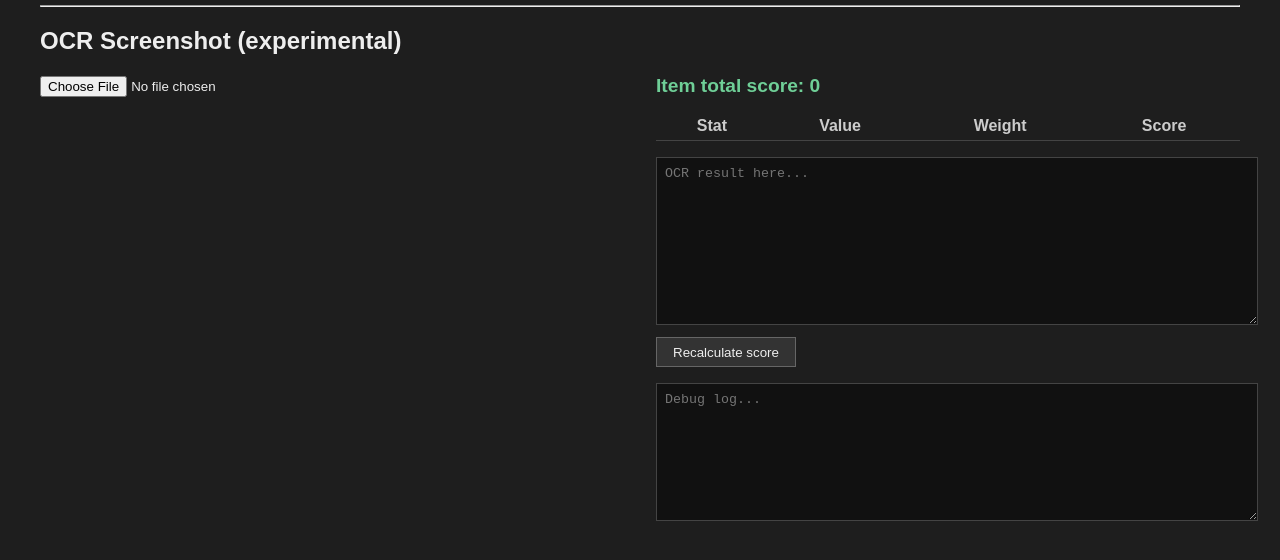
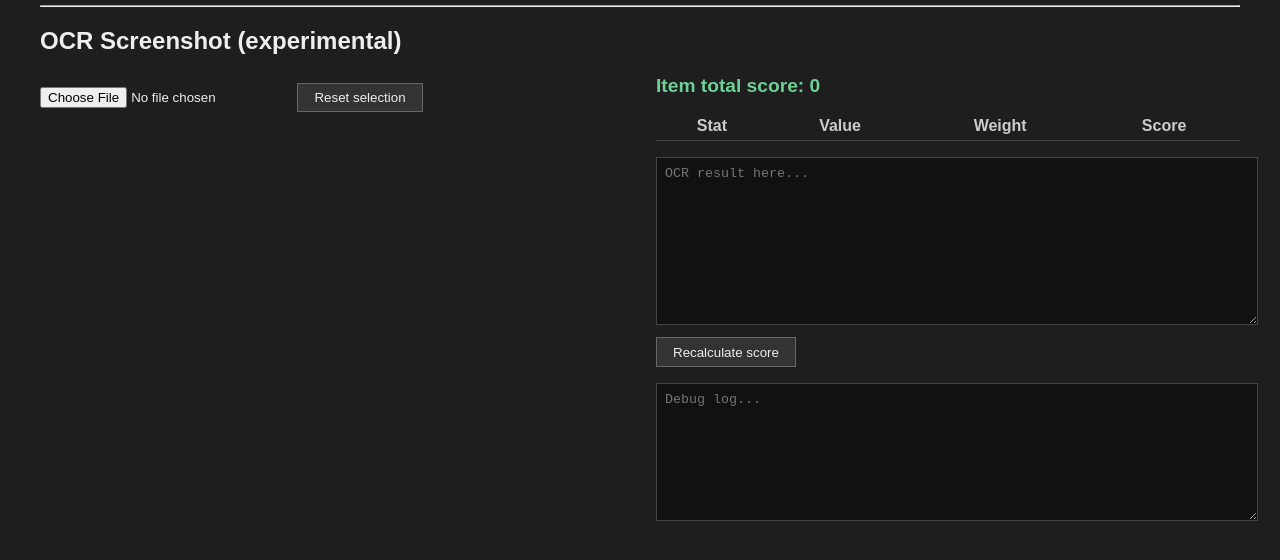
Before and after one commit to richeju/d2r-item-scoring, a website: page index.html in a window 1280 px wide. Shown: the part 142-702 px from the top of the page. Drawn offline with Linux system fonts and the light colour scheme.

Commit message:
Add reset button

```diff
--- a/index.html
+++ b/index.html
@@ -32,6 +32,7 @@
 <div class="container">
   <div class="left">
     <input type="file" id="screenshot" accept="image/*">
+    <button id="resetBtn" onclick="resetSelection()">Reset selection</button>
     <canvas id="canvas"></canvas>
     <img id="preview" style="margin-top: 1rem; max-width: 100%;">
   </div>
@@ -208,6 +209,18 @@ function processManualInput() {
   computeScore(text);
 }
 
+function resetSelection() {
+  document.getElementById('screenshot').value = '';
+  document.getElementById('preview').src = '';
+  document.getElementById('ocrInput').value = '';
+  document.getElementById('result').textContent = 'Item total score: 0';
+  document.getElementById('detailsTable').querySelector('tbody').innerHTML = '';
+  document.getElementById('debugLog').value = '';
+  const canvas = document.getElementById('canvas');
+  const ctx = canvas.getContext('2d');
+  ctx.clearRect(0, 0, canvas.width, canvas.height);
+}
+
 document.getElementById("screenshot").addEventListener("change", function(event) {
   const file = event.target.files[0];
   if (file) {
```
